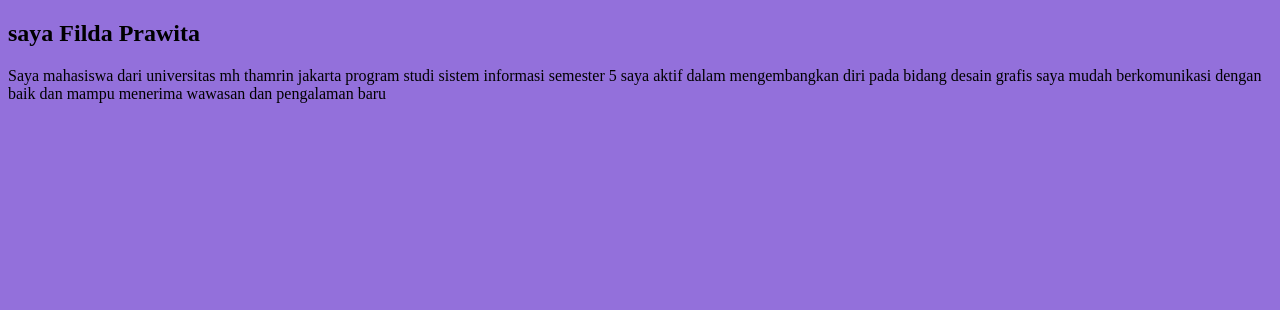
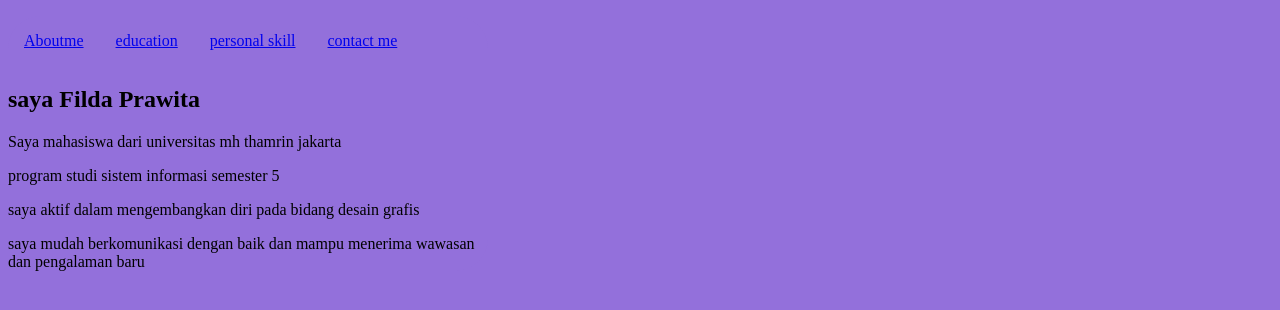
Before and after one commit to fildaprawita188-cmd/fildaprawita9, a plain HTML site: page aboutme.html in a window 1280 px wide. Drawn offline with Linux system fonts and the light colour scheme.

Commit message:
Update aboutme.html

```diff
--- a/aboutme.html
+++ b/aboutme.html
@@ -7,14 +7,25 @@
     <link rel="stylesheet" href="style.css">
 </head>
 <body>
+    <nav>
+        <ul>
+            <li><a href="aboutme.html">Aboutme</a></li>
+
+            <li><a href="education.html"class="active">education</a></li>
+
+            <li><a href="personal.html">personal skill</a></li>
+
+            <li><a href="contact html">contact me</a></li>
+
+        </ul>
     <main>
         <div>
             <h2>saya Filda Prawita</h2>
             <p>
                 Saya mahasiswa dari universitas mh thamrin jakarta
-                program studi sistem informasi semester 5
-                saya aktif dalam mengembangkan diri pada bidang desain grafis
-                saya mudah berkomunikasi dengan baik dan mampu menerima wawasan dan pengalaman baru
+             <p>  program studi sistem informasi semester 5 </p>
+             <p> saya aktif dalam mengembangkan diri pada bidang desain grafis </p>
+             <p> saya mudah berkomunikasi dengan baik dan mampu menerima wawasan dan pengalaman baru </p>
 
             </p>
 
@@ -22,4 +33,5 @@
         </div>
     </main>
 </body>
+
 </html>
```
